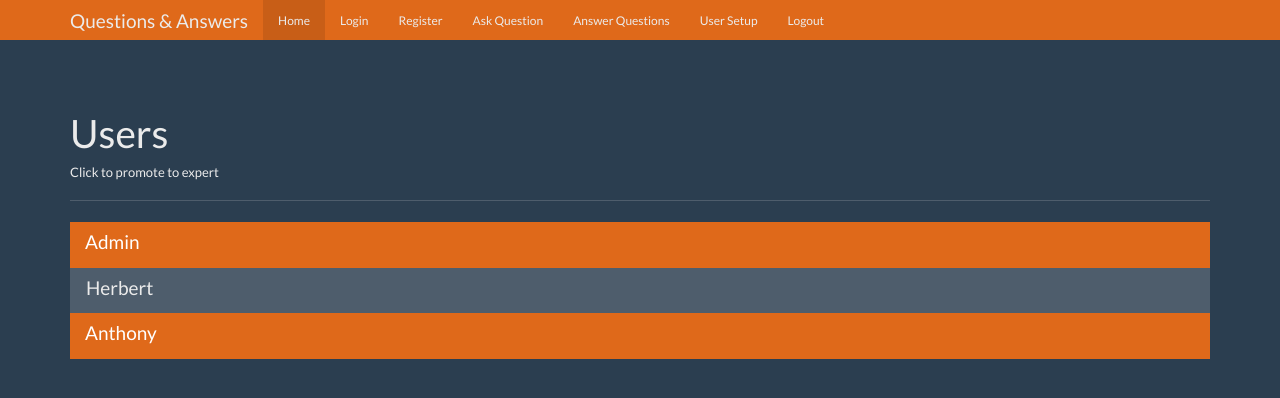
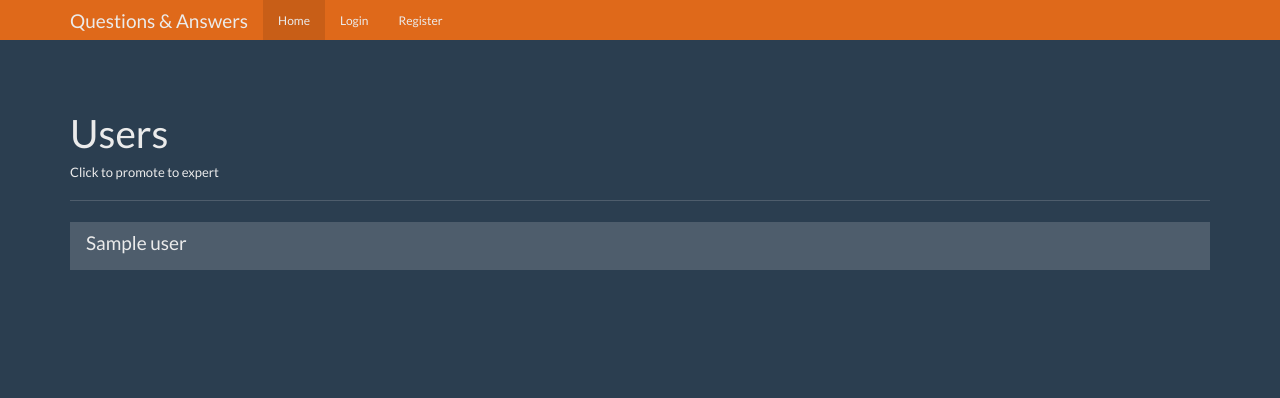
Before and after one commit to ArRosid/question-answer-flask, a Flask app: template web_app/templates/users.html in a window 1280 px wide. Shown: the top 398 px of the page. Run offline with Flask 2, Linux system fonts and the light colour scheme; the template is opened without the code that fills it: most values are stand-ins (such as "Sample title", 1, 10 or a date in 2020); some libraries are stand-ins or nearby versions.

Commit message:
Display all users in users function

```diff
--- a/web_app/app.py
+++ b/web_app/app.py
@@ -75,6 +75,18 @@
 
     return render_template("login.html")
 
+
+@app.route("/users")
+def users():
+    user = get_current_user()
+
+    db = dbcon.get_db()
+    users_cur = db.execute("select id, name, expert, admin from users")
+    users_results = users_cur.fetchall()
+
+    return render_template("users.html", user=user, users=users_results)
+
+
 @app.route("/logout")
 def logout():
     session.pop("user", None)
--- a/web_app/templates/users.html
+++ b/web_app/templates/users.html
@@ -1,43 +1,6 @@
-<!DOCTYPE html>
-<html lang="en">
-  <head>
-    <meta charset="utf-8">
-    <meta http-equiv="X-UA-Compatible" content="IE=edge">
-    <meta name="viewport" content="width=device-width, initial-scale=1">
-    <!-- The above 3 meta tags *must* come first in the head; any other head content must come *after* these tags -->
+{% extends 'base.html' %}
 
-    <title>Users</title>
-
-    <!-- Bootstrap core CSS -->
-    <link href="bootstrap.min.css" rel="stylesheet">
-
-    <link href="theme.css" rel="stylesheet">
-  </head>
-
-  <body>
-
-    <!-- Fixed navbar -->
-    <nav class="navbar navbar-inverse navbar-fixed-top">
-      <div class="container">
-        <div class="navbar-header">
-          <a class="navbar-brand" href="#">Questions & Answers</a>
-        </div>
-        <div id="navbar" class="navbar-collapse collapse">
-          <ul class="nav navbar-nav">
-            <li class="active"><a href="#">Home</a></li>
-            <li><a href="#">Login</a></li>
-            <li><a href="#">Register</a></li>
-            <li><a href="#">Ask Question</a></li>
-            <li><a href="#">Answer Questions</a></li>
-            <li><a href="#">User Setup</a></li>
-            <li><a href="#">Logout</a></li>
-          </ul>
-        </div><!--/.nav-collapse -->
-      </div>
-    </nav>
-
-    <div class="container theme-showcase" role="main">
-
+{% block body %}
       <div class="page-header">
         <h1>Users</h1>
         <h6>Click to promote to expert</h6>
@@ -45,20 +8,13 @@
       <div class="row">
         <div class="col-lg-12">
           <div class="list-group">
-            <a href="#" class="list-group-item active">
-              <h4 class="list-group-item-heading">Admin</h4>
+            {% for user in users %}
+            <a href="#" class="list-group-item {% if user.expert %} active {% endif %}">
+              <h4 class="list-group-item-heading">{{user.name}}</h4>
             </a>
-            <a href="#" class="list-group-item">
-              <h4 class="list-group-item-heading">Herbert</h4>
-            </a>
-            <a href="#" class="list-group-item active">
-              <h4 class="list-group-item-heading">Anthony</h4>
-            </a>
+            {% endfor %}
           </div>
         </div><!-- /.col-lg-12 -->
       </div>
 
-    </div> <!-- /container -->
-
-  </body>
-</html>
+{% endblock %}
```
